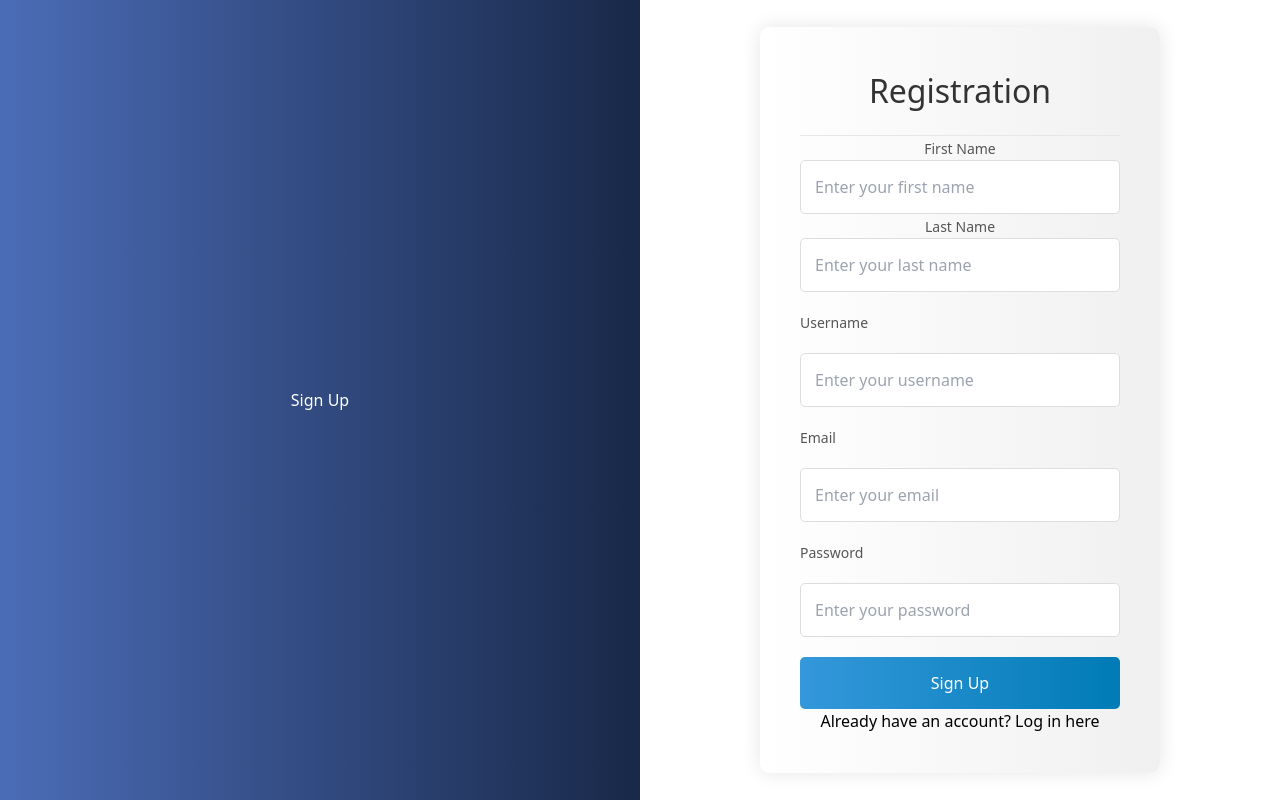
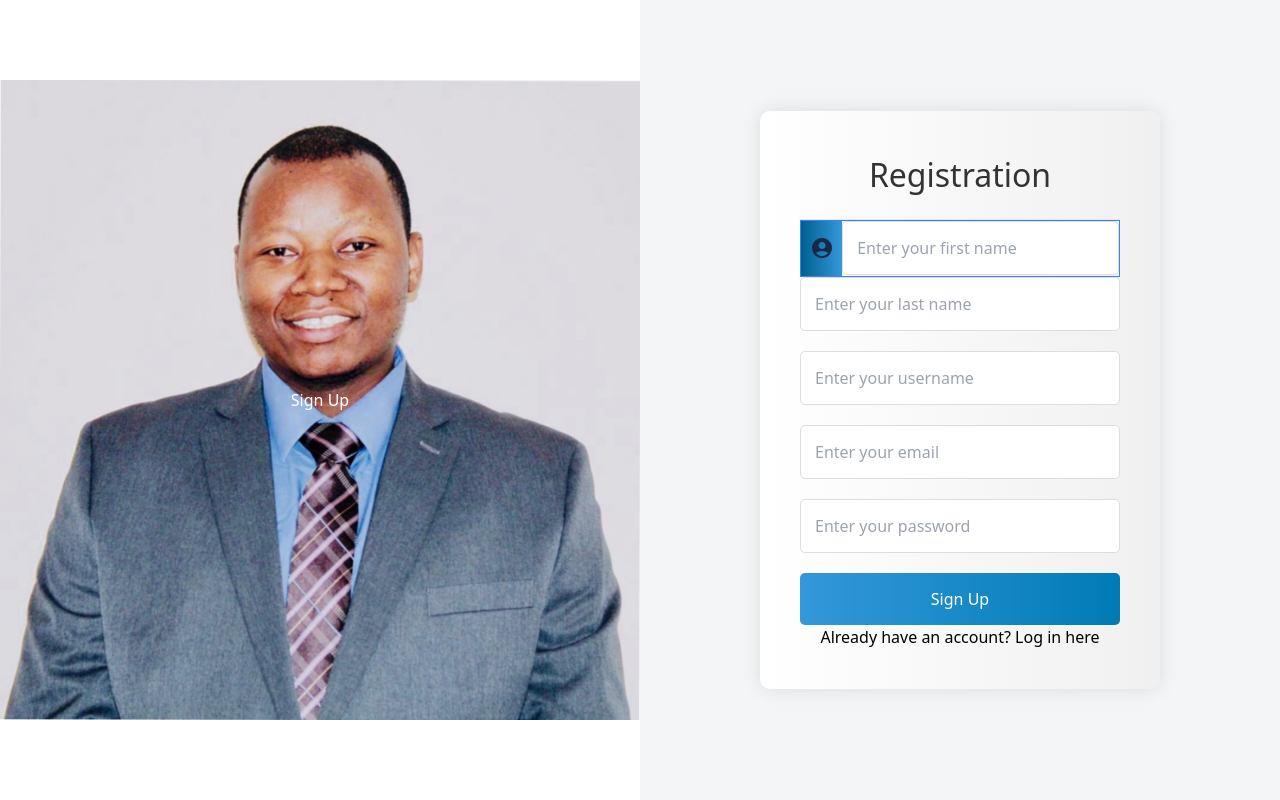
Before and after one commit to ShindanoSingi/dynamic-portfolio, a React (Create React App) app in the folder client/: page /register in a window 1280 px wide. Built offline with nearby package versions, Linux system fonts and the light colour scheme.

Commit message:
Working on signup page

```diff
--- a/client/package.json
+++ b/client/package.json
@@ -3,6 +3,10 @@
   "version": "0.1.0",
   "private": true,
   "dependencies": {
+    "@emotion/react": "^11.11.1",
+    "@emotion/styled": "^11.11.0",
+    "@mui/icons-material": "^5.14.18",
+    "@mui/material": "^5.14.18",
     "@reduxjs/toolkit": "^1.9.7",
     "@testing-library/jest-dom": "^5.17.0",
     "@testing-library/react": "^13.4.0",
--- a/client/src/pages/register/RegisterPage.css
+++ b/client/src/pages/register/RegisterPage.css
@@ -67,6 +67,12 @@ button:hover {
   background: linear-gradient(to right, #00608e, #3498db);
 }
 
+.input-icon {
+  background: linear-gradient(to right, #00608e, #3498db);
+  height: 3.38rem;
+  width: 3rem;
+}
+
 .signup-left{
   width: 50%;
   height: 100%;
@@ -75,6 +81,10 @@ button:hover {
   display: flex;
   justify-content: center;
   align-items: center;
+  background-image: url("../../assets/My image.jpeg");
+  background-repeat: no-repeat;
+  background-size: 40rem;
+  background-position: center;
 }
 
 .signup-right{
@@ -83,4 +93,5 @@ button:hover {
   display: flex;
   justify-content: center;
   align-items: center;
+  background: #F3F5F7;
 }
--- a/client/src/pages/register/RegisterPage.js
+++ b/client/src/pages/register/RegisterPage.js
@@ -2,6 +2,7 @@ import React from 'react';
 import { Link } from 'react-router-dom';
 import { motion } from 'framer-motion';
 import './RegisterPage.css';
+import AccountCircleIcon from '@mui/icons-material/AccountCircle';
 
 const RegisterPage = () => {
   const containerVariants = {
@@ -21,7 +22,7 @@ const RegisterPage = () => {
       initial="hidden"
       animate="visible"
     >
-      <div className="signup-left">
+      <div className="signup-left sm:none">
         <h1>Sign Up</h1>
       </div>
       <div className="signup-right">
@@ -34,22 +35,18 @@ const RegisterPage = () => {
         <h2>Registration</h2> <hr />
         <form>
           <div className="name-input">
-            <div>
-              <label htmlFor="firstName">First Name</label>
+            <div className='flex items-center border border-blue-500'>
+              <div className="flex items-center justify-center input-icon">
+              <AccountCircleIcon className='text-[#182848]' />
+              </div>
               <input type="text" id="firstName" placeholder="Enter your first name" />
             </div>
             <div>
-              <label htmlFor="lastName">Last Name</label>
               <input type="text" id="lastName" placeholder="Enter your last name" />
             </div>
           </div>
-          <label htmlFor="username">Username</label>
           <input type="text" id="username" placeholder="Enter your username" />
-
-          <label htmlFor="email">Email</label>
           <input type="email" id="email" placeholder="Enter your email" />
-
-          <label htmlFor="password">Password</label>
           <input type="password" id="password" placeholder="Enter your password" />
 
           <button type="submit">Sign Up</button>
```
Also changed, not shown: client/src/assets/My image.jpeg (added), 1 other file (tests, documents, lock files or other folders).
